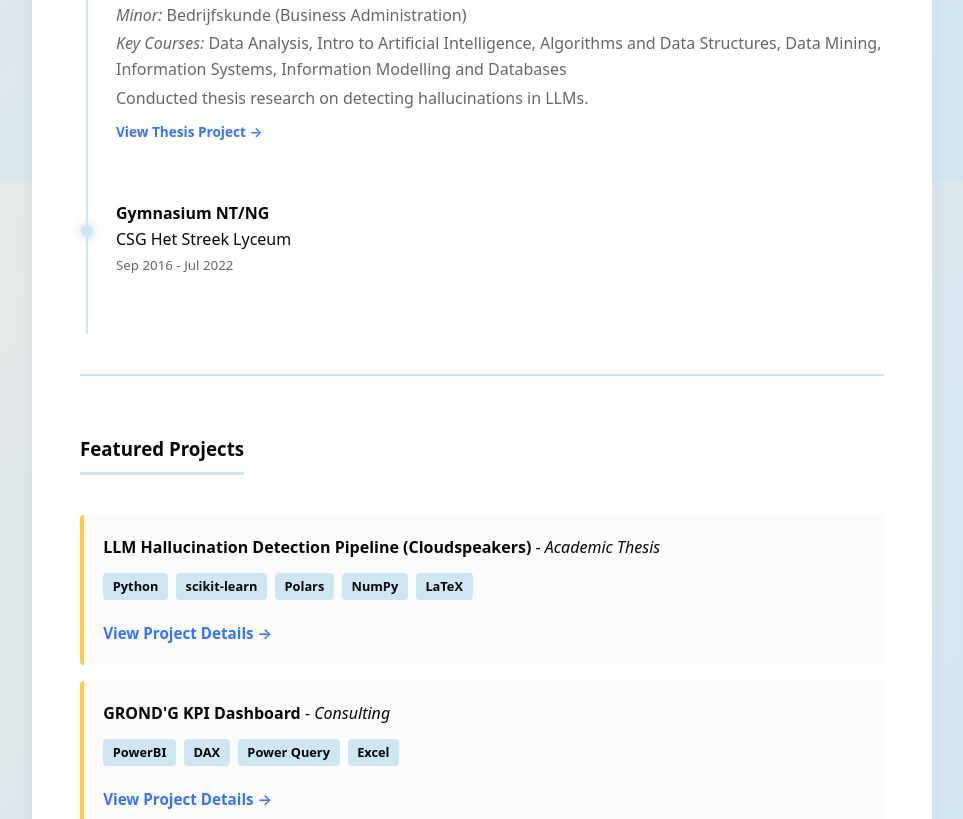
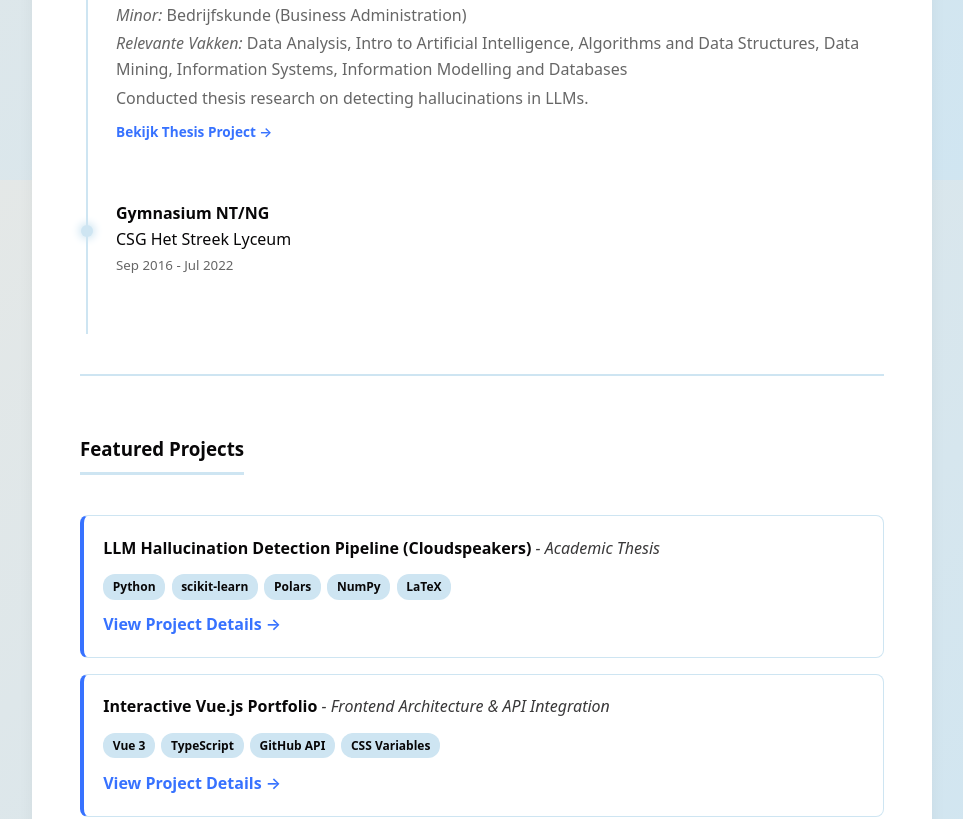
Before and after one commit to rkoelewijn/resume, a Vue app: page / in a window 1280 px wide. Shown: the part 1420-2239 px from the top of the page, without its empty margins (158-1121 px from the left). Built offline with nearby package versions, Linux system fonts and the light colour scheme; no server answers.

Commit message:
added project template

```diff
--- a/package.json
+++ b/package.json
@@ -13,6 +13,7 @@
   "dependencies": {
     "flag-icons": "^7.5.0",
     "vue": "^3.5.32",
+    "vue-i18n": "^9.14.5",
     "vue-router": "^5.0.4"
   },
   "devDependencies": {
--- a/src/data/en.ts
+++ b/src/data/en.ts
@@ -87,12 +87,31 @@ export const enData: ResumeData = {
       summary: "Developed an automated methodology pipeline to detect hallucinations in large language models."
     },
     {
-      id: "grondg-kpi",
-      title: "GROND'G KPI Dashboard",
-      type: "Consulting",
-      tech: ["PowerBI", "DAX", "Power Query", "Excel"],
-      summary: "Engineered a business intelligence dashboard and data validation scripts to track organizational KPIs, including setting up the PMK Adoptie Rapportage Dashboard."
-    }
+      id: "portfolio-architecture",
+      title: "Interactive Vue.js Portfolio",
+      type: "Frontend Architecture & API Integration",
+      tech: ["Vue 3", "TypeScript", "GitHub API", "CSS Variables"],
+      description: "A reactive, dual-language portfolio application built from scratch to demonstrate frontend architecture and live data integration.",
+      sections: [
+        {
+          title: "Context & Problem",
+          body: ["Traditional resumes are static and fail to demonstrate actual coding proficiency. The goal of this project was to build a modern, interactive portfolio that acts as a live case study of my frontend architecture and data integration skills, while remaining fully compliant with standard recruiting practices (PDF export)."]
+        },
+        {
+          title: "Technical Architecture",
+          isList: true,
+          body: [
+            "Live Data Fetching: Integrated the GitHub REST API using Vue's Composition API to dynamically render the most recently updated repositories.",
+            "State Management: Implemented reactive bilingual support (English/Dutch) and a dynamic Dark/Light theme toggle using reactive Vue refs and CSS custom properties.",
+            "Print Optimization: Engineered a dedicated @media print stylesheet that automatically strips interactive UI elements and forces high-contrast light mode for ATS-friendly PDF generation."
+          ]
+        },
+        {
+          title: "Business Impact",
+          body: ["This architecture eliminates the need to maintain separate codebases for a personal website and a printable CV. By centralizing the data structure in TypeScript interfaces, the CV can be updated in a single data file and instantly deployed, streamlining personal branding and project showcasing."]
+        }
+      ]
+    },
   ],
   skills: {
     programming: [
--- a/src/data/nl.ts
+++ b/src/data/nl.ts
@@ -72,12 +72,12 @@ export const nlData: ResumeData = {
       summary: "Een geautomatiseerde methodologie pijplijn ontwikkeld om hallucinaties in grote taalmodellen te detecteren."
     },
     {
-      id: "grondg-kpi",
-      title: "GROND'G KPI Dashboard",
-      type: "Consultancy",
-      tech: ["PowerBI", "DAX", "Power Query", "Excel"],
-      summary: "Een business intelligence dashboard en data-validatiescripts ontwikkeld om organisatorische KPIs bij te houden, inclusief het opzetten van het PMK Adoptie Rapportage Dashboard."
-    }
+      id: "portfolio-architecture",
+      title: "Interactief Vue.js Portfolio",
+      type: "Frontend Architectuur & API Integratie",
+      tech: ["Vue 3", "TypeScript", "GitHub API", "CSS Variables"],
+      summary: "Een reactieve, tweetalige portfolio-applicatie, vanaf de basis opgebouwd om frontend-architectuur en live data-integratie te demonstreren."
+    },
   ],
   skills: {
     programming: [
--- /dev/null
+++ b/src/i18n/index.ts
@@ -0,0 +1,56 @@
+// src/i18n/index.ts
+import { createI18n } from 'vue-i18n'
+
+const messages = {
+  en: {
+    nav: {
+      backToResume: 'Back to Resume',
+      savePdf: 'Save PDF'
+    },
+    headers: {
+      experience: 'Relevant Experience',
+      education: 'Education',
+      featuredProjects: 'Featured Projects',
+      github: 'Live GitHub Activity',
+      sideJobs: 'Side Jobs' // <-- Added
+    },
+    labels: {
+      at: 'at',
+      gpa: 'GPA',
+      keyCourses: 'Key Courses:',
+      viewProject: 'View Project Details',
+      viewThesis: 'View Thesis Project', // <-- Added
+      loading: 'Loading repositories...',
+      noDescription: 'No description provided.'
+    }
+  },
+  nl: {
+    nav: {
+      backToResume: 'Terug naar CV',
+      savePdf: 'Opslaan als PDF'
+    },
+    headers: {
+      experience: 'Relevante Ervaring',
+      education: 'Opleiding',
+      featuredProjects: 'Uitgelichte Projecten',
+      github: 'Recente GitHub Activiteit',
+      sideJobs: 'Bijbanen' // <-- Added
+    },
+    labels: {
+      at: 'bij',
+      gpa: 'Gemiddelde',
+      keyCourses: 'Relevante Vakken:',
+      viewProject: 'Bekijk Projectdetails',
+      viewThesis: 'Bekijk Thesis Project', // <-- Added
+      loading: 'Repositories laden...',
+      noDescription: 'Geen beschrijving beschikbaar.'
+    }
+  }
+}
+
+export const i18n = createI18n({
+  legacy: false, // Essential: This enables the Composition API
+  locale: 'en',  // Default language
+  fallbackLocale: 'en',
+  messages
+})
--- a/src/views/HomeView.vue
+++ b/src/views/HomeView.vue
@@ -1,16 +1,21 @@
 <script setup lang="ts">
 import { ref, computed, onMounted } from 'vue'
-import { allResumeData } from '@/data'
+import { useI18n } from 'vue-i18n' // <-- Import the hook
+import { allResumeData } from '../data'
 
-const currentLang = ref<'en' | 'nl'>('en')
-const resumeData = computed(() => allResumeData[currentLang.value])
+// 1. Initialize i18n
+const { t, locale } = useI18n()
+
+// 2. Link your existing data files directly to the i18n locale state!
+// Now, when the locale changes, your heavy data automatically swaps too.
+const resumeData = computed(() => allResumeData[locale.value as 'en' | 'nl'])
 
 // Dark Mode State
 const isDarkMode = ref(false)
 
-// Toggle Language
+// 3. Update the toggle function
 const toggleLang = () => {
-  currentLang.value = currentLang.value === 'en' ? 'nl' : 'en'
+  locale.value = locale.value === 'en' ? 'nl' : 'en'
 }
 
 // Toggle Dark Theme
@@ -61,16 +66,16 @@ onMounted(async () => {
 
     <div class="utility-bar no-print">
       <button @click="downloadPDF" class="theme-btn secondary-btn">
-        📄 {{ currentLang === 'en' ? 'Save PDF' : 'Opslaan als PDF' }}
+        📄 {{ $t('nav.savePdf') }}
       </button>
 
       <div class="right-utilities">
         <button @click="toggleTheme" class="theme-btn icon-btn" title="Toggle Dark Mode">
           {{ isDarkMode ? '☀️' : '🌙' }}
         </button>
-        <button @click="toggleLang" class="theme-btn flag-btn" style="display: inline-flex; align-items: center; gap: 0.5rem;">
-          <span :class="currentLang === 'en' ? 'fi fi-nl' : 'fi fi-gb'"></span>
-          {{ currentLang === 'en' ? 'NL' : 'EN' }}
+       <button @click="toggleLang" class="lang-toggle">
+  <span :class="locale === 'en' ? 'fi fi-nl' : 'fi fi-gb'"></span>
+  {{ locale === 'en' ? 'NL' : 'EN' }}
 </button>
       </div>
     </div>
@@ -97,7 +102,7 @@ onMounted(async () => {
     <hr />
 
 <section>
-  <h3 class="section-title">{{ currentLang === 'en' ? 'Relevant Experience' : 'Relevante Ervaring' }}</h3>
+ <h3 class="section-title">{{ $t('headers.experience') }}</h3>
 
   <div class="timeline-container">
     <div v-for="job in resumeData.relevant_experience" :key="job.company" class="timeline-item">
@@ -134,7 +139,7 @@ onMounted(async () => {
 </section>
 
 <section>
-      <h3 class="section-title">{{ currentLang === 'en' ? 'Education' : 'Opleiding' }}</h3>
+      <h3 class="section-title">{{ $t('headers.education') }}</h3>
 
       <div class="timeline-container">
         <div v-for="edu in resumeData.education" :key="edu.degree" class="timeline-item">
@@ -157,7 +162,7 @@ onMounted(async () => {
               <div>
                 <strong>{{ edu.degree }}</strong>
                 <span v-if="edu.gpa" class="gpa-badge">
-                  ({{ currentLang === 'en' ? 'GPA' : 'Gemiddelde' }}: {{ edu.gpa }})
+                  ({{ $t('labels.gpa') }}: {{ edu.gpa }})
                 </span>
                 <br />
                 {{ edu.institution }} <br />
@@ -179,23 +184,29 @@ onMounted(async () => {
           </div> </div> </div> </section>
     <hr />
 
-        <section>
-      <h3 class="section-title">{{ currentLang === 'en' ? 'Featured Projects' : 'Uitgelichte Projecten' }}</h3>
+<section style="margin-bottom: 3rem;">
+<h3 class="section-title">{{ $t('headers.featuredProjects') }}</h3>
+
       <ul class="project-list">
         <li v-for="project in resumeData.projects" :key="project.id" class="project-card">
-          <strong>{{ project.title }}</strong> - <em>{{ project.type }}</em>
-          <div class="tech-tags">
-            <span v-for="tech in project.tech" :key="tech" class="tag">{{ tech }}</span>
+          <div class="project-header">
+            <strong>{{ project.title }}</strong>
+            <span class="project-type"> - {{ project.type }}</span>
           </div>
-          <RouterLink :to="'/' + project.id" class="project-link">
-            {{ currentLang === 'en' ? 'View Project Details' : 'Bekijk Projectdetails' }} &rarr;
+
+          <div class="tech-tags" style="margin: 0.8rem 0;">
+            <span v-for="tech in project.tech" :key="tech" class="tech-tag">{{ tech }}</span>
+          </div>
+
+          <RouterLink :to="'/' + project.id" class="highlight-text">
+  {{ $t('labels.viewProject') }} &rarr;
 </RouterLink>
         </li>
       </ul>
     </section>
 
     <section>
-  <h3 class="section-title">{{ currentLang === 'en' ? 'Live GitHub Activity' : 'Recente GitHub Activiteit' }}</h3>
+      <h3 class="section-title">{{ $t('headers.github') }}</h3>
 
       <div v-if="loadingRepos" class="minor-text">Loading repositories...</div>
       <div v-else-if="repoError" class="minor-text">Unable to load GitHub data at this time.</div>
@@ -215,8 +226,7 @@ onMounted(async () => {
           </p>
 
           <div style="display: flex; align-items: center; gap: 0.5rem;">
-        <!-- Reusing your GPA badge styling for the programming language -->
-        <span v-if="repo.language" class="gpa-badge" style="margin-left: 0;">
+            <span v-if="repo.language" class="tech-tag">
               {{ repo.language }}
             </span>
             <span class="minor-text" style="font-size: 0.8rem;">⭐ {{ repo.stargazers_count }}</span>
@@ -227,7 +237,7 @@ onMounted(async () => {
 
     <hr />
     <section>
-      <h3 class="section-title">{{ currentLang === 'en' ? 'Side Jobs' : 'Bijbanen' }}</h3>
+     <h3 class="section-title">{{ $t('headers.sideJobs') }}</h3>
       <ul class="compact-list">
         <li v-for="job in resumeData.side_jobs" :key="job.company" class="compact-item">
            <div class="card-header">
@@ -544,34 +554,49 @@ a.highlight-text:hover {
   margin-bottom: 0.8rem;
 }
 
-/* Projects */
+/* Featured Projects List Styling */
 .project-list {
-  list-style: none;
+  list-style: none; /* Removes the default bullet points */
   padding: 0;
+  display: flex;
+  flex-direction: column;
+  gap: 1rem;
 }
 
 .project-card {
-  background-color: var(--card-alt);
-  border-left: 4px solid var(--accent-yellow);
   padding: 1.2rem;
-  border-radius: 4px;
-  margin-bottom: 1rem;
-  color: var(--text-main);
+  border: 1px solid var(--divider);
+  border-radius: 8px;
+  background-color: var(--card-bg);
+  /* Adds a blue accent border to the left to make it pop */
+  border-left: 4px solid var(--accent-blue);
+  transition: transform 0.2s ease, box-shadow 0.2s ease;
 }
 
-.tech-tags {
-  margin: 0.8rem 0;
-  display: flex;
-  gap: 0.5rem;
-  flex-wrap: wrap;
+.project-card:hover {
+  transform: translateX(4px); /* Slides slightly to the right on hover */
+  box-shadow: 0 4px 12px rgba(0, 0, 0, 0.05);
 }
 
-.tag {
+.project-type {
+  color: var(--text-main);
+  opacity: 0.8;
+  font-style: italic;
+}
+
+/* Reusable Tech Tags (Used in both Projects and GitHub sections) */
+.tech-tags {
+  display: flex;
+  flex-wrap: wrap;
+  gap: 0.4rem;
+}
+
+.tech-tag {
   background-color: var(--divider);
   color: var(--text-main);
   padding: 0.2rem 0.6rem;
-  border-radius: 4px;
-  font-size: 0.8rem;
+  border-radius: 12px; /* Pill shape */
+  font-size: 0.75rem;
   font-weight: 600;
 }
 
--- /dev/null
+++ b/src/views/ProjectDetailView.vue
@@ -0,0 +1,89 @@
+<script setup lang="ts">
+import { computed } from 'vue'
+import { useRoute } from 'vue-router'
+import { useI18n } from 'vue-i18n'
+import { allResumeData } from '../data'
+
+const route = useRoute()
+const { t, locale } = useI18n()
+
+// 1. Grab the dynamic ID from the URL (e.g., 'portfolio-architecture')
+const projectId = route.params.id as string
+
+// 2. Find the matching project in your data
+const project = computed(() => {
+  const currentData = allResumeData[locale.value as 'en' | 'nl']
+  return currentData.projects.find(p => p.id === projectId)
+})
+</script>
+
+<template>
+  <main class="resume-container">
+
+    <nav style="margin-bottom: 2rem;">
+      <RouterLink to="/" class="highlight-text" style="font-weight: bold;">
+        &larr; {{ $t('nav.backToResume') }}
+      </RouterLink>
+    </nav>
+
+    <div v-if="project">
+      <header style="margin-bottom: 2.5rem; border-bottom: 1px solid var(--divider); padding-bottom: 1.5rem;">
+        <h1 class="section-title" style="margin-bottom: 0.5rem;">{{ project.title }}</h1>
+        <p class="minor-text" style="font-size: 1.1rem; font-style: italic;">{{ project.type }}</p>
+
+        <div class="tech-tags" style="margin-top: 1rem;">
+          <span v-for="tech in project.tech" :key="tech" class="tech-tag">{{ tech }}</span>
+        </div>
+      </header>
+
+      <section class="project-body">
+        <div v-for="(section, index) in project.sections" :key="index" style="margin-bottom: 2rem;">
+          <h3 style="color: var(--accent-blue); margin-bottom: 0.8rem;">{{ section.title }}</h3>
+
+          <ul v-if="section.isList" style="padding-left: 1.5rem; color: var(--text-main);">
+            <li v-for="(item, i) in section.body" :key="i" style="margin-bottom: 0.5rem; line-height: 1.6;">
+              {{ item }}
+            </li>
+          </ul>
+
+          <template v-else>
+            <p v-for="(paragraph, i) in section.body" :key="i" style="margin-bottom: 0.8rem; line-height: 1.6; color: var(--text-main);">
+              {{ paragraph }}
+            </p>
+          </template>
+        </div>
+      </section>
+    </div>
+
+    <div v-else style="text-align: center; padding: 4rem 0;">
+      <h2>Project Not Found</h2>
+      <p class="minor-text" style="margin-top: 1rem;">The project you are looking for does not exist or has been removed.</p>
+    </div>
+
+  </main>
+</template>
+
+<style scoped>
+/* Resuses your existing tech-tag styles for consistency */
+.tech-tags {
+  display: flex;
+  flex-wrap: wrap;
+  gap: 0.4rem;
+}
+
+.tech-tag {
+  background-color: var(--divider);
+  color: var(--text-main);
+  padding: 0.2rem 0.6rem;
+  border-radius: 12px;
+  font-size: 0.75rem;
+  font-weight: 600;
+}
+
+/* Print optimization */
+@media print {
+  nav {
+    display: none !important;
+  }
+}
+</style>
```
Also changed, not shown: src/App.vue (+57 -5 lines), src/data/types.ts (+8 -1 lines), src/main.ts (+4 -3 lines), src/router/index.ts (+6 -9 lines), 1 other file (tests, documents, lock files or other folders). Lines whose indentation alone changed are shown as unchanged.
